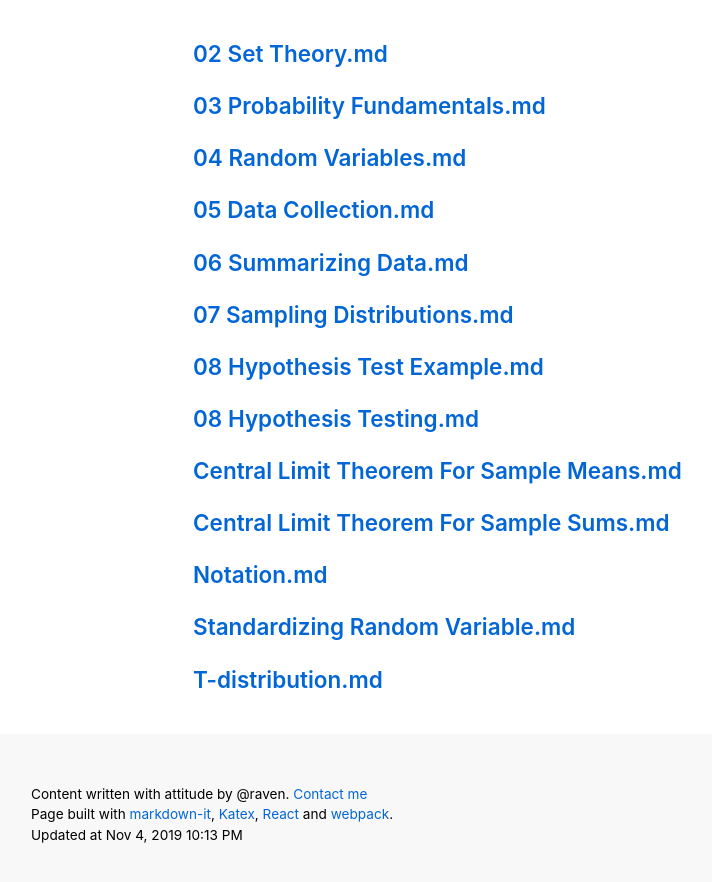
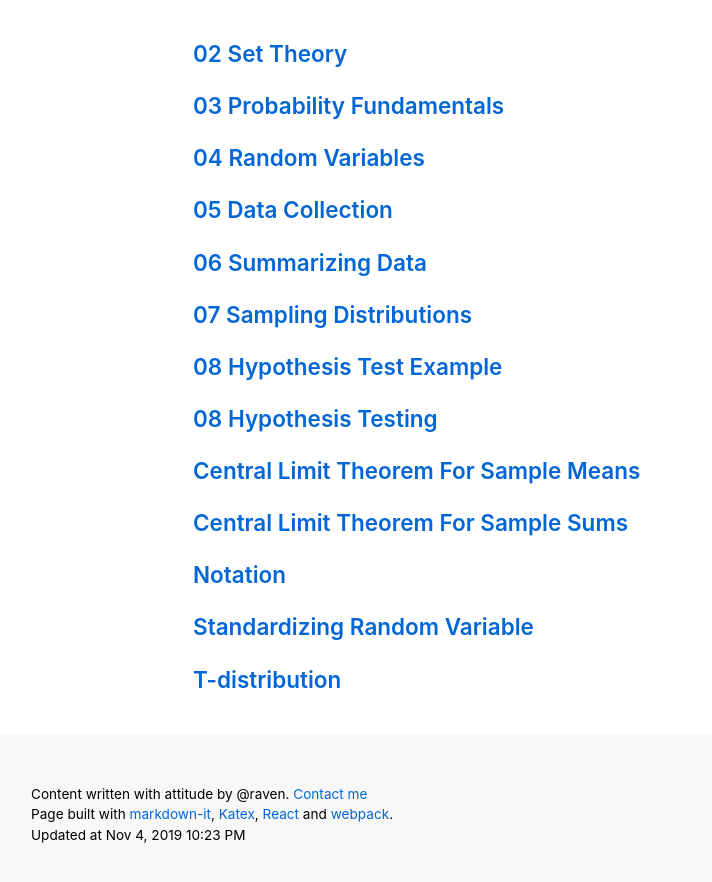
Before and after one commit to zhenging/stat312, a plain HTML site: page index.html in a window 1280 px wide. Shown: the whole page, without its empty margins (17-729 px from the left). Drawn offline with Linux system fonts and the light colour scheme.

Commit message:
Auto-generated update at 2019-11-04T22:23:40-08:00

```diff
--- a/index.html
+++ b/index.html
@@ -1,18 +1,18 @@
 <!DOCTYPE html>
-<html lang="en" data-reactroot=""><meta charSet="utf-8"/><meta name="viewport" content="width=device-width"/><head><title>Statistics</title><link rel="stylesheet" href="/stat312/assets/katex.min_0.9.0.css"/><link rel="stylesheet" href="/stat312/assets/github-markdown_2.10.0.css"/><link rel="stylesheet" href="/stat312/assets/combined.css"/></head><body><header class="header"></header><main class="container"><div class="note-content"><article class="markdown-body"><h3><a href="/stat312/$02_set_theory.md.html">02 Set Theory.md</a></h3>
-<h3><a href="/stat312/$03_probability_fundamentals.md.html">03 Probability Fundamentals.md</a></h3>
-<h3><a href="/stat312/$04_random_variables.md.html">04 Random Variables.md</a></h3>
-<h3><a href="/stat312/$05_data_collection.md.html">05 Data Collection.md</a></h3>
-<h3><a href="/stat312/$06_summarizing_data.md.html">06 Summarizing Data.md</a></h3>
-<h3><a href="/stat312/$07_sampling_distributions.md.html">07 Sampling Distributions.md</a></h3>
-<h3><a href="/stat312/$08_hypothesis_test_example.md.html">08 Hypothesis Test Example.md</a></h3>
-<h3><a href="/stat312/$08_hypothesis_testing.md.html">08 Hypothesis Testing.md</a></h3>
-<h3><a href="/stat312/$central_limit_theorem_for_sample_means.md.html">Central Limit Theorem For Sample Means.md</a></h3>
-<h3><a href="/stat312/$central_limit_theorem_for_sample_sums.md.html">Central Limit Theorem For Sample Sums.md</a></h3>
-<h3><a href="/stat312/$notation.md.html">Notation.md</a></h3>
-<h3><a href="/stat312/$standardizing_random_variable.md.html">Standardizing Random Variable.md</a></h3>
-<h3><a href="/stat312/$t-distribution.md.html">T-distribution.md</a></h3>
+<html lang="en" data-reactroot=""><meta charSet="utf-8"/><meta name="viewport" content="width=device-width"/><head><title>Statistics</title><link rel="stylesheet" href="/stat312/assets/katex.min_0.9.0.css"/><link rel="stylesheet" href="/stat312/assets/github-markdown_2.10.0.css"/><link rel="stylesheet" href="/stat312/assets/combined.css"/></head><body><header class="header"></header><main class="container"><div class="note-content"><article class="markdown-body"><h3><a href="/stat312/02_set_theory.html">02 Set Theory</a></h3>
+<h3><a href="/stat312/03_probability_fundamentals.html">03 Probability Fundamentals</a></h3>
+<h3><a href="/stat312/04_random_variables.html">04 Random Variables</a></h3>
+<h3><a href="/stat312/05_data_collection.html">05 Data Collection</a></h3>
+<h3><a href="/stat312/06_summarizing_data.html">06 Summarizing Data</a></h3>
+<h3><a href="/stat312/07_sampling_distributions.html">07 Sampling Distributions</a></h3>
+<h3><a href="/stat312/08_hypothesis_test_example.html">08 Hypothesis Test Example</a></h3>
+<h3><a href="/stat312/08_hypothesis_testing.html">08 Hypothesis Testing</a></h3>
+<h3><a href="/stat312/central_limit_theorem_for_sample_means.html">Central Limit Theorem For Sample Means</a></h3>
+<h3><a href="/stat312/central_limit_theorem_for_sample_sums.html">Central Limit Theorem For Sample Sums</a></h3>
+<h3><a href="/stat312/notation.html">Notation</a></h3>
+<h3><a href="/stat312/standardizing_random_variable.html">Standardizing Random Variable</a></h3>
+<h3><a href="/stat312/t-distribution.html">T-distribution</a></h3>
 </article></div></main><footer class="note-footer"><div><p>Content written with attitude by @raven. <a href="../">Contact me</a><br />
 Page built with <a href="https://github.com/markdown-it/markdown-it">markdown-it</a>, <a href="https://khan.github.io/KaTeX/">Katex</a>, <a href="https://reactjs.org/">React</a> and <a href="https://webpack.js.org/">webpack</a>.<br />
-Updated at Nov 4, 2019 10:13 PM</p>
+Updated at Nov 4, 2019 10:23 PM</p>
 </div></footer></body></html>
```
Also changed, not shown: 02_set_theory.html (renamed from 02_set_theory.md.html, +2 -2 lines), 03_probability_fundamentals.html (added, +5 -0 lines), 03_probability_fundamentals.md.html (deleted, +0 -5 lines), 04_random_variables.html (added, +5 -0 lines), 04_random_variables.md.html (deleted, +0 -5 lines), 05_data_collection.html (renamed from 05_data_collection.md.html, +2 -2 lines), 06_summarizing_data.html (renamed from 06_summarizing_data.md.html, +2 -2 lines), 07_sampling_distributions.html (renamed from 07_sampling_distributions.md.html, +2 -2 lines), 08_hypothesis_test_example.html (renamed from 08_hypothesis_test_example.md.html, +2 -2 lines), 08_hypothesis_testing.html (renamed from 08_hypothesis_testing.md.html, +2 -2 lines), central_limit_theorem_for_sample_means.html (renamed from central_limit_theorem_for_sample_means.md.html, +2 -2 lines), central_limit_theorem_for_sample_sums.html (renamed from central_limit_theorem_for_sample_sums.md.html, +2 -2 lines), notation.html (renamed from notation.md.html, +2 -2 lines), standardizing_random_variable.html (renamed from standardizing_random_variable.md.html, +2 -2 lines), 1 more files.
